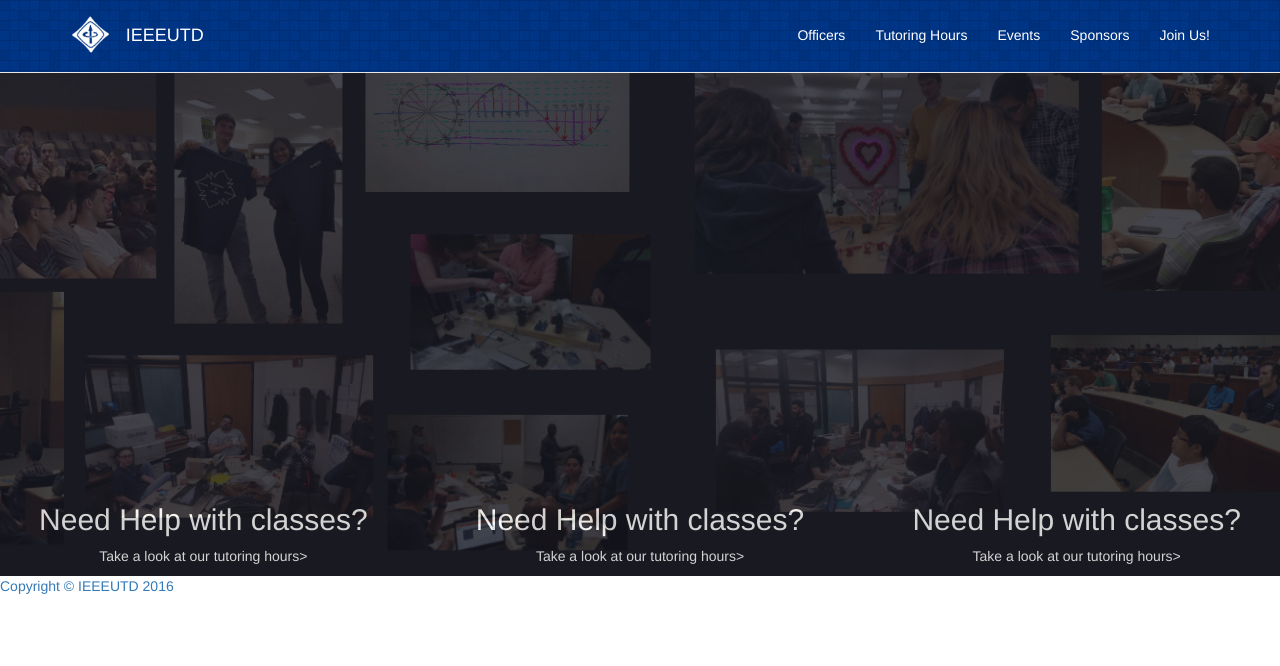
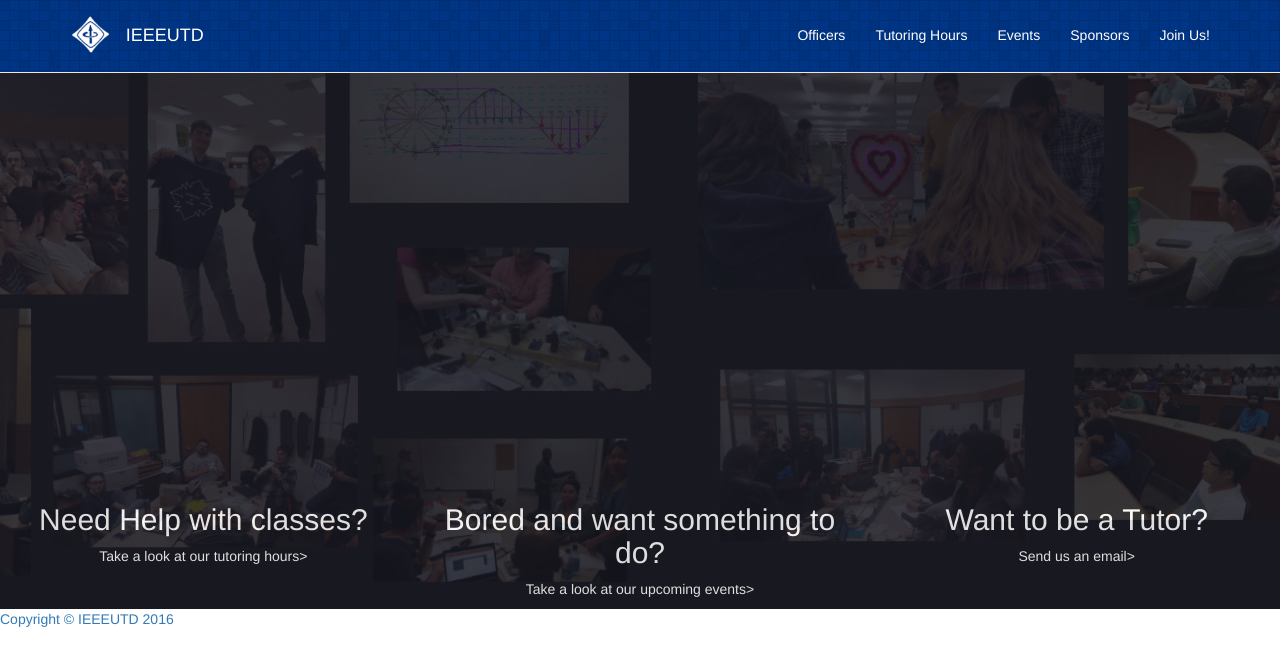
Before and after one commit to IEEEUTD/IEEEUTD.github.io, a Jekyll site: the page index.html, which Jekyll copies as it is, in a window 1280 px wide and 1400 px high. Shown: the top 666 px of the window. Built offline with Jekyll 4.4.1, drawn with Linux system fonts in a browser that asks for light colours.

Commit message:
fixed some small errors.

```diff
--- a/css/mainpage.css
+++ b/css/mainpage.css
@@ -59,8 +59,8 @@ div.sb-page-header
     padding-top: 200px;
 
     background-color: #171721;
-    opacity: 0.80;
-    filter: alpha(opacity=65);
+    opacity: 0.85;
+    filter: alpha(opacity=85);
     text-align: center;
 }
 
@@ -111,6 +111,7 @@ div.header-text3 h2, div.header-text3 p
 
 div.header-text4 h2, div.header-text4 p
 {
+
     text-align: center;
 }
 
--- a/index.html
+++ b/index.html
@@ -90,12 +90,12 @@
                         <p><a href="#">Take a look at our tutoring hours><a></p>
                     </div>
                     <div class="col-md-4 header-text3">
-                        <h2><a href="#">Need Help with classes?<a></h2>
-                        <p><a href="#">Take a look at our tutoring hours><a></p>
+                        <h2><a href="#">Bored and want something to do?<a></h2>
+                        <p><a href="#">Take a look at our upcoming events><a></p>
                     </div>
                     <div class="col-md-4 header-text4">
-                        <h2><a href="#">Need Help with classes?<a></h2>
-                        <p><a href="#">Take a look at our tutoring hours><a></p>
+                        <h2><a href="#">Want to be a Tutor?<a></h2>
+                        <p><a href="#">Send us an email><a></p>
                     </div>
                 </div>
             </div>
```
